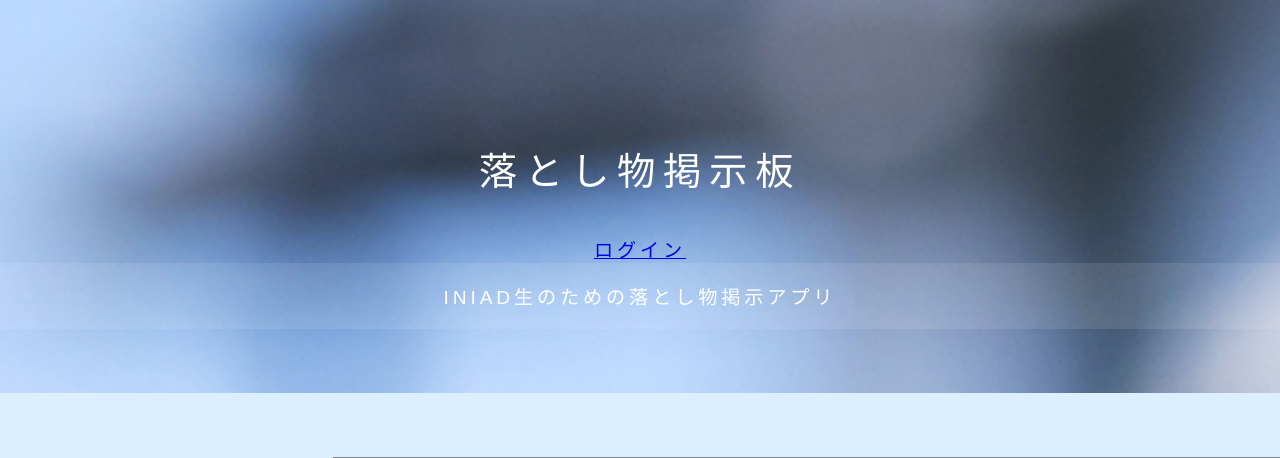
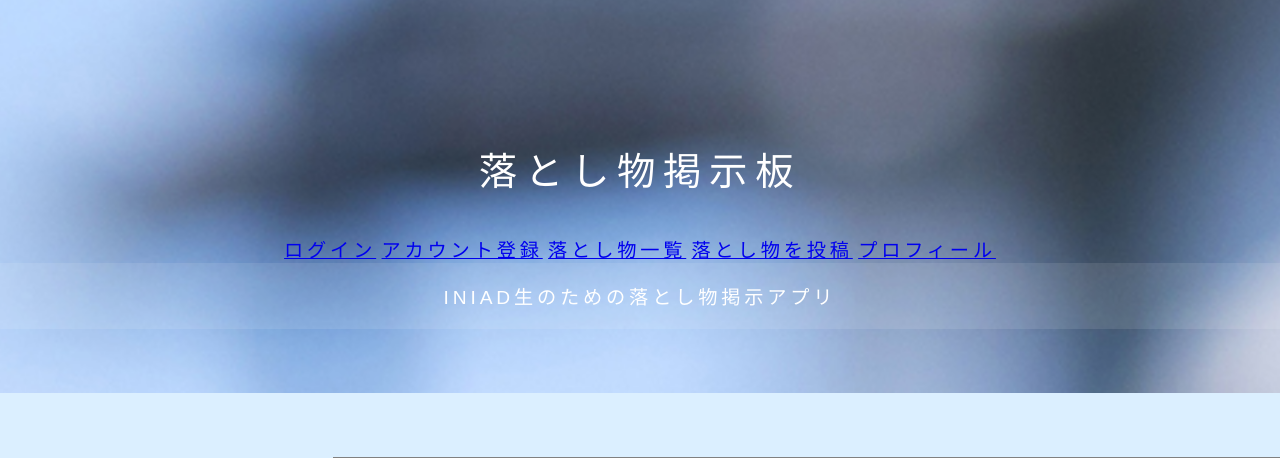
Before and after one commit to Fukushou1911/class1-team2-project, a Django app: page / in a window 1280 px wide. Shown: the part 282-740 px from the top of the page. Run offline with Django 5.2, Linux system fonts and the light colour scheme; some libraries are stand-ins or nearby versions.

Commit message:
index.html修正

```diff
--- a/team2app/templates/team2app/index.html
+++ b/team2app/templates/team2app/index.html
@@ -14,6 +14,10 @@
     <header>
       <h1>落とし物掲示板</h1>
       <a href="{% url 'login' %}">ログイン</a>
+      <a href="{% url 'register' %}">アカウント登録</a>
+      <a href="{% url 'lost_items' %}">落とし物一覧</a>
+      <a href="{% url 'post_item' %}">落とし物を投稿</a>
+      <a href="{% url 'profile' %}">プロフィール</a>
       <p>INIAD生のための落とし物掲示アプリ</p>
     </header>
     <main>
```
